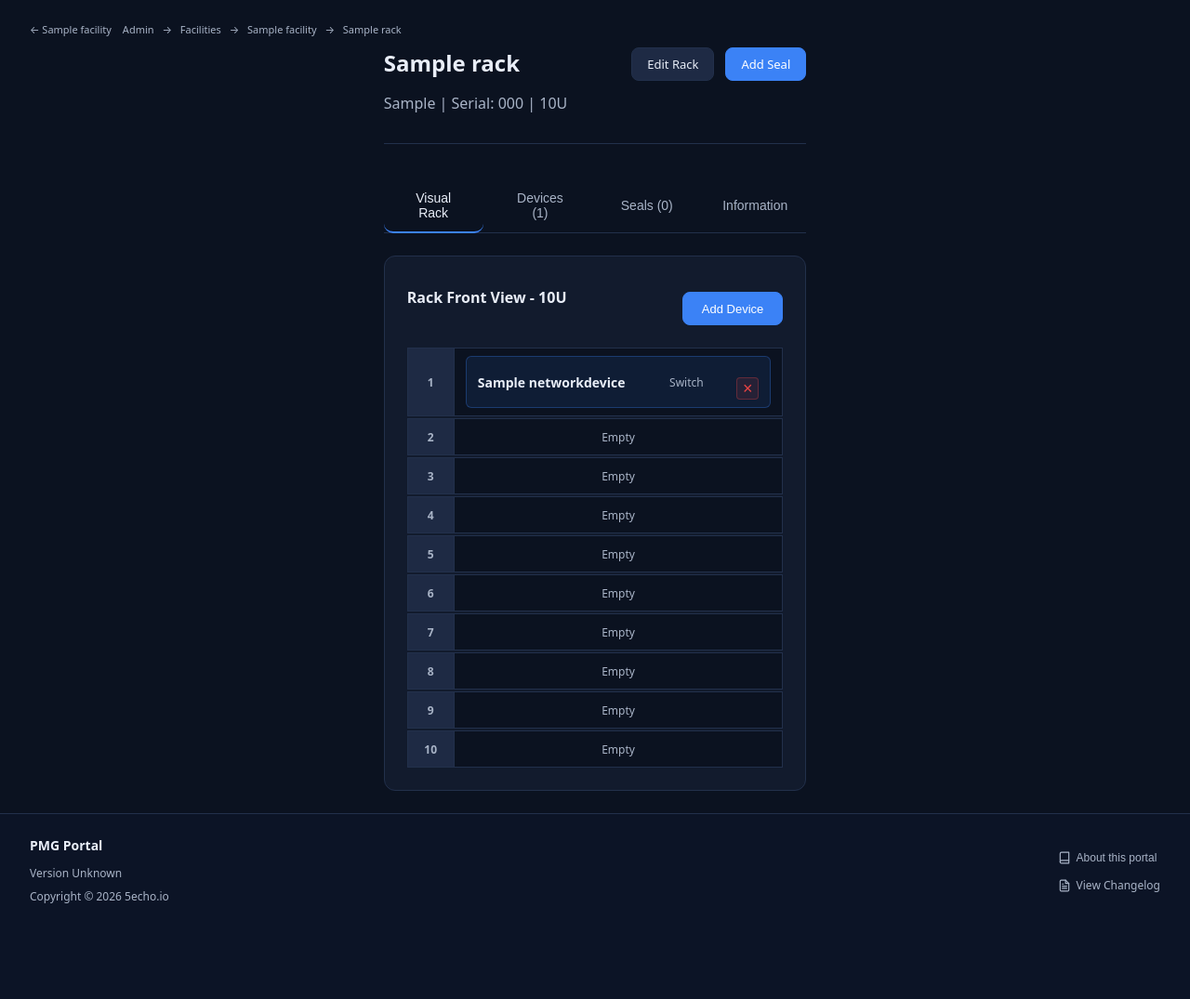
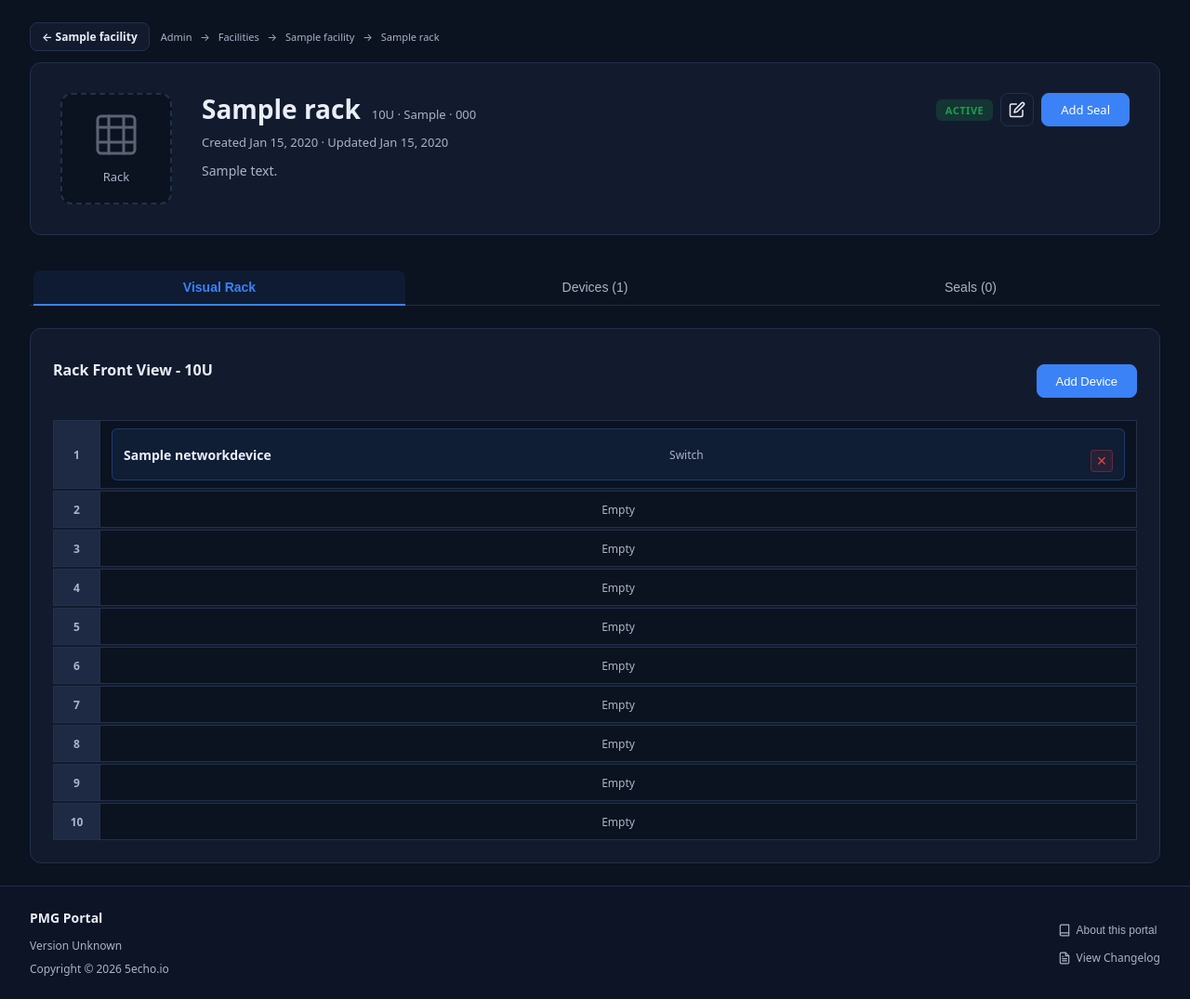
Before and after one commit to 5echo-io/pmg-portal, a Django app: a page that uses src/admin_app/templates/admin_app/rack_detail.html in a window 1280 px wide. Shown: the part 69-1144 px from the top of the page at 93% size. Before the commit the page ends 1041 px from the top, so only its background shows below. Run offline with Django 5.2, Linux system fonts and the light colour scheme; a user stored in the database is signed in; tables that the repository leaves empty hold one stand-in row (values such as "Sample post"); data that the repository does not hold is empty; parts of the project's set-up code (start-up, migrations or seed data) failed here and were passed over; some libraries are stand-ins or nearby versions.

Commit message:
Feature: IP address & facility document management, facility customer add/remove; rack card header, toolbar layout (v4.5.0-alpha.1)
Co-authored-by: Cursor <cursoragent@cursor.com>

```diff
--- a/src/admin_app/templates/admin_app/customer_list.html
+++ b/src/admin_app/templates/admin_app/customer_list.html
@@ -9,11 +9,11 @@
 <div class="admin-toolbar admin-toolbar--single-row">
   <form method="get" action="" class="admin-toolbar-form">
     <div class="admin-search-wrap">
-      <label class="admin-search-label" for="id_q_customers">SEARCH</label>
-      <div class="admin-search-row">
+      <div class="admin-search-group">
+        <label class="admin-search-label" for="id_q_customers">SEARCH</label>
         <input type="text" name="q" id="id_q_customers" value="{{ search }}" placeholder="Search customers…" class="form-input admin-search-input">
-        <button type="submit" class="form-btn form-btn-secondary admin-search-btn">Search</button>
       </div>
+      <button type="submit" class="form-btn form-btn-secondary admin-search-btn">Search</button>
     </div>
   </form>
   <a href="{% url 'admin_app:admin_customer_add' %}" class="admin-toolbar-add-btn">Add customer</a>
--- a/src/admin_app/templates/admin_app/facility_list.html
+++ b/src/admin_app/templates/admin_app/facility_list.html
@@ -9,9 +9,10 @@
 <div class="admin-toolbar admin-toolbar--single-row">
   <form method="get" action="" class="admin-toolbar-form">
     <div class="admin-search-wrap">
+      <div class="admin-search-group">
         <label class="admin-search-label" for="id_q_facilities">SEARCH</label>
-      <div class="admin-search-row">
         <input type="text" name="q" id="id_q_facilities" value="{{ search }}" placeholder="Search facilities…" class="form-input admin-search-input">
+      </div>
       <div class="admin-filter-group">
         <label class="admin-filter-label" for="id_filter_active">Active</label>
         <select name="active" id="id_filter_active" class="form-input">
@@ -21,7 +22,6 @@
         </select>
       </div>
       <button type="submit" class="form-btn form-btn-secondary admin-search-btn">Search</button>
-      </div>
     </div>
   </form>
   <a href="{% url 'admin_app:admin_facility_add' %}" class="admin-toolbar-add-btn">Add facility</a>
--- a/src/admin_app/templates/admin_app/rack_detail.html
+++ b/src/admin_app/templates/admin_app/rack_detail.html
@@ -10,29 +10,53 @@
 {% endblock %}
 
 {% block admin_content %}
+{% csrf_token %}
 <div class="rack-detail-container">
-  <!-- Header -->
-  <div class="rack-detail-header">
-    <div>
-      <h1 class="rack-detail-name">{{ rack.name }}</h1>
-      <p class="muted">
-        {% if rack.location %}{{ rack.location }}{% endif %}
-        {% if rack.serial_number %} | Serial: {{ rack.serial_number }}{% endif %}
-        | {{ rack.height_units }}U
-      </p>
+  <!-- Rack info card (top box) -->
+  <div class="rack-card-header customer-card-header">
+    <div class="customer-card-logo-section">
+      <div class="customer-logo-upload-area rack-card-icon-wrap" style="cursor: default;">
+        <div class="customer-logo-placeholder">
+          <svg xmlns="http://www.w3.org/2000/svg" width="48" height="48" viewBox="0 0 24 24" fill="none" stroke="currentColor" stroke-width="1.5" stroke-linecap="round" stroke-linejoin="round">
+            <rect x="2" y="2" width="20" height="20" rx="2" ry="2"></rect>
+            <line x1="8" y1="2" x2="8" y2="22"></line>
+            <line x1="16" y1="2" x2="16" y2="22"></line>
+            <line x1="2" y1="8" x2="22" y2="8"></line>
+            <line x1="2" y1="16" x2="22" y2="16"></line>
+          </svg>
+          <span>Rack</span>
+        </div>
+      </div>
     </div>
-    <div class="rack-detail-actions">
-      <a href="{% url 'admin_app:admin_rack_edit' facility.slug rack.pk %}" class="form-btn form-btn-secondary">Edit Rack</a>
-      <a href="{% url 'admin_app:admin_rack_seal_add' facility.slug rack.pk %}" class="form-btn form-btn-primary">Add Seal</a>
+    <div class="customer-card-info">
+      <div class="customer-card-name-wrapper">
+        <div class="customer-card-title-block">
+          <h1 class="customer-card-name">{{ rack.name }}</h1>
+          <span class="customer-card-slug">{{ rack.height_units }}U{% if rack.location %} · {{ rack.location }}{% endif %}{% if rack.serial_number %} · {{ rack.serial_number }}{% endif %}</span>
+        </div>
+        <div class="customer-card-header-actions">
+          <span class="customer-card-badge customer-card-badge--{% if rack.is_active %}active{% else %}inactive{% endif %}">{% if rack.is_active %}Active{% else %}Inactive{% endif %}</span>
+          <a href="{% url 'admin_app:admin_rack_edit' facility.slug rack.pk %}" class="customer-card-icon-btn customer-card-icon-btn--edit" title="Edit Rack">
+            <svg xmlns="http://www.w3.org/2000/svg" width="18" height="18" viewBox="0 0 24 24" fill="none" stroke="currentColor" stroke-width="2" stroke-linecap="round" stroke-linejoin="round">
+              <path d="M11 4H4a2 2 0 0 0-2 2v14a2 2 0 0 0 2 2h14a2 2 0 0 0 2-2v-7"></path>
+              <path d="M18.5 2.5a2.121 2.121 0 0 1 3 3L12 15l-4 1 1-4 9.5-9.5z"></path>
+            </svg>
+          </a>
+          <a href="{% url 'admin_app:admin_rack_seal_add' facility.slug rack.pk %}" class="form-btn form-btn-primary form-btn--narrow">Add Seal</a>
+        </div>
+      </div>
+      <p class="customer-card-meta">Created {{ rack.created_at|date:"M j, Y" }} · Updated {{ rack.updated_at|date:"M j, Y" }}</p>
+      {% if rack.description %}
+      <p class="customer-card-org" style="white-space: pre-wrap;">{{ rack.description }}</p>
+      {% endif %}
     </div>
   </div>
 
   <!-- Tabs -->
-  <div class="rack-detail-tabs">
-    <button class="rack-tab active" data-tab="visual">Visual Rack</button>
-    <button class="rack-tab" data-tab="devices">Devices ({{ devices|length }})</button>
-    <button class="rack-tab" data-tab="seals">Seals ({{ active_seals|length }})</button>
-    <button class="rack-tab" data-tab="info">Information</button>
+  <div class="rack-detail-tabs customer-card-tabs">
+    <button class="rack-tab customer-tab active" data-tab="visual">Visual Rack</button>
+    <button class="rack-tab customer-tab" data-tab="devices">Devices ({{ devices|length }})</button>
+    <button class="rack-tab customer-tab" data-tab="seals">Seals ({{ active_seals|length }})</button>
   </div>
 
   <!-- Tab Content -->
@@ -193,47 +217,6 @@
       {% endif %}
     </div>
 
-    <!-- Information Tab -->
-    <div class="rack-tab-panel" id="tab-info">
-      <div class="customer-info-grid">
-        <div class="customer-info-item">
-          <label>Name</label>
-          <p>{{ rack.name }}</p>
-        </div>
-        <div class="customer-info-item">
-          <label>Location</label>
-          <p>{{ rack.location|default:"—" }}</p>
-        </div>
-        {% if rack.serial_number %}
-        <div class="customer-info-item">
-          <label>Serial Number</label>
-          <p>{{ rack.serial_number }}</p>
-        </div>
-        {% endif %}
-        <div class="customer-info-item">
-          <label>Height (U)</label>
-          <p>{{ rack.height_units }}U</p>
-        </div>
-        <div class="customer-info-item">
-          <label>Active Status</label>
-          <p>{% if rack.is_active %}Yes{% else %}No{% endif %}</p>
-        </div>
-        {% if rack.description %}
-        <div class="customer-info-item customer-info-item--full">
-          <label>Description</label>
-          <p style="white-space: pre-wrap;">{{ rack.description }}</p>
-        </div>
-        {% endif %}
-        <div class="customer-info-item">
-          <label>Created</label>
-          <p>{{ rack.created_at|date:"Y-m-d H:i" }}</p>
-        </div>
-        <div class="customer-info-item">
-          <label>Last Updated</label>
-          <p>{{ rack.updated_at|date:"Y-m-d H:i" }}</p>
-        </div>
-      </div>
-    </div>
   </div>
 </div>
 
@@ -242,7 +225,7 @@
   // Tab switching
   const tabs = document.querySelectorAll('.rack-tab');
   const panels = document.querySelectorAll('.rack-tab-panel');
-  const tabIds = ['visual', 'devices', 'seals', 'info'];
+  const tabIds = ['visual', 'devices', 'seals'];
 
   function activateTab(targetTab) {
     if (!tabIds.includes(targetTab)) return;
@@ -298,60 +281,6 @@
 </script>
 
 <style>
-.rack-detail-container {
-  max-width: 1280px;
-  margin: 0 auto;
-}
-
-.rack-detail-header {
-  display: flex;
-  justify-content: space-between;
-  align-items: flex-start;
-  margin-bottom: 24px;
-  padding-bottom: 16px;
-  border-bottom: 1px solid var(--line);
-}
-
-.rack-detail-name {
-  margin: 0 0 8px 0;
-  font-size: 24px;
-  font-weight: 600;
-}
-
-.rack-detail-actions {
-  display: flex;
-  gap: 12px;
-}
-
-.rack-detail-tabs {
-  display: flex;
-  gap: 8px;
-  border-bottom: 1px solid var(--line);
-  margin-bottom: 24px;
-}
-
-.rack-tab {
-  padding: 12px 20px;
-  background: transparent;
-  border: none;
-  border-bottom: 2px solid transparent;
-  color: var(--muted);
-  font-size: 14px;
-  font-weight: 500;
-  cursor: pointer;
-  transition: all 0.2s;
-  margin-bottom: -1px;
-}
-
-.rack-tab:hover {
-  color: var(--text);
-}
-
-.rack-tab.active {
-  color: var(--text);
-  border-bottom-color: #3b82f6;
-}
-
 .rack-tab-panel {
   display: none;
 }
--- a/src/admin_app/templates/admin_app/role_list.html
+++ b/src/admin_app/templates/admin_app/role_list.html
@@ -9,11 +9,11 @@
 <div class="admin-toolbar admin-toolbar--single-row">
   <form method="get" action="" class="admin-toolbar-form">
     <div class="admin-search-wrap">
-      <label class="admin-search-label" for="id_q_roles">SEARCH</label>
-      <div class="admin-search-row">
+      <div class="admin-search-group">
+        <label class="admin-search-label" for="id_q_roles">SEARCH</label>
         <input type="text" name="q" id="id_q_roles" value="{{ search }}" placeholder="Search roles…" class="form-input admin-search-input">
-        <button type="submit" class="form-btn form-btn-secondary admin-search-btn">Search</button>
       </div>
+      <button type="submit" class="form-btn form-btn-secondary admin-search-btn">Search</button>
     </div>
   </form>
   <a href="{% url 'admin_app:admin_role_add' %}" class="admin-toolbar-add-btn">Add role</a>
--- a/src/admin_app/templates/admin_app/user_list.html
+++ b/src/admin_app/templates/admin_app/user_list.html
@@ -9,9 +9,10 @@
 <div class="admin-toolbar admin-toolbar--single-row">
   <form method="get" action="" class="admin-toolbar-form">
     <div class="admin-search-wrap">
+      <div class="admin-search-group">
         <label class="admin-search-label" for="id_q_users">SEARCH</label>
-      <div class="admin-search-row">
         <input type="text" name="q" id="id_q_users" value="{{ search }}" placeholder="Search users…" class="form-input admin-search-input" aria-label="Search users">
+      </div>
       <div class="admin-filter-group">
         <label class="admin-filter-label" for="id_filter_staff">Staff</label>
         <select name="staff" id="id_filter_staff" class="form-input">
@@ -29,7 +30,6 @@
         </select>
       </div>
       <button type="submit" class="form-btn form-btn-secondary admin-search-btn">Search</button>
-      </div>
     </div>
   </form>
   <a href="{% url 'admin_app:admin_user_add' %}" class="admin-toolbar-add-btn">Add user</a>
--- a/src/admin_app/views.py
+++ b/src/admin_app/views.py
@@ -752,6 +752,45 @@ def facility_delete(request, slug):
     return redirect("admin_app:admin_facility_list")
 
 
+@staff_required
+def facility_customer_add(request, facility_slug):
+    """Add a customer to the facility's access list."""
+    from .forms import FacilityCustomerAddForm
+    facility = get_object_or_404(Facility, slug=facility_slug)
+
+    if request.method == "POST":
+        form = FacilityCustomerAddForm(request.POST, facility=facility)
+        if form.is_valid():
+            customer = form.cleaned_data["customer"]
+            facility.customers.add(customer)
+            messages.success(request, f"'{customer.name}' now has access to this facility.")
+            return redirect("admin_app:admin_facility_detail", slug=facility.slug)
+    else:
+        form = FacilityCustomerAddForm(facility=facility)
+
+    cancel_url = _get_cancel_url(request, reverse("admin_app:admin_facility_detail", kwargs={"slug": facility.slug}))
+    return render(request, "admin_app/facility_customer_add.html", {
+        "form": form,
+        "facility": facility,
+        "cancel_url": cancel_url,
+    })
+
+
+@staff_required
+@require_POST
+def facility_customer_remove(request, facility_slug, customer_id):
+    """Remove a customer from the facility's access list."""
+    facility = get_object_or_404(Facility, slug=facility_slug)
+    customer = get_object_or_404(Customer, pk=customer_id)
+    if not facility.customers.filter(pk=customer_id).exists():
+        messages.error(request, "That customer does not have access to this facility.")
+        return redirect("admin_app:admin_facility_detail", slug=facility.slug)
+
+    facility.customers.remove(customer)
+    messages.success(request, f"'{customer.name}' no longer has access to this facility.")
+    return redirect("admin_app:admin_facility_detail", slug=facility.slug)
+
+
 # ----- Racks -----
 @staff_required
 def rack_add(request, facility_slug):
@@ -994,3 +1033,121 @@ def network_device_remove_from_rack(request, facility_slug, rack_id, device_id):
 
     messages.success(request, f"Device '{device.name}' removed from rack.")
     return redirect("admin_app:admin_rack_detail", facility_slug=facility.slug, rack_id=rack.pk)
+
+
+@staff_required
+@require_POST
+def network_device_delete(request, facility_slug, device_id):
+    """Delete a network device."""
+    facility = get_object_or_404(Facility, slug=facility_slug)
+    device = get_object_or_404(NetworkDevice, pk=device_id, facility=facility)
+    device_name = device.name
+    device.delete()
+    messages.success(request, f"Device '{device_name}' has been deleted.")
+    return redirect("admin_app:admin_facility_detail", slug=facility.slug)
+
+
+# ----- IP Addresses -----
+from portal.models import IPAddress, FacilityDocument
+
+
+@staff_required
+def ip_address_add(request, facility_slug):
+    """Add an IP address to a facility."""
+    from .forms import IPAddressForm
+    facility = get_object_or_404(Facility, slug=facility_slug)
+
+    if request.method == "POST":
+        form = IPAddressForm(request.POST, facility=facility)
+        if form.is_valid():
+            obj = form.save(commit=False)
+            obj.facility = facility
+            obj.save()
+            messages.success(request, f"IP address {obj.ip_address} added.")
+            return redirect("admin_app:admin_facility_detail", slug=facility.slug)
+    else:
+        form = IPAddressForm(facility=facility)
+
+    cancel_url = _get_cancel_url(request, reverse("admin_app:admin_facility_detail", kwargs={"slug": facility.slug}))
+    return render(request, "admin_app/ip_address_form.html", {
+        "form": form,
+        "facility": facility,
+        "ip_address": None,
+        "cancel_url": cancel_url,
+    })
+
+
+@staff_required
+def ip_address_edit(request, facility_slug, ip_id):
+    """Edit an IP address."""
+    from .forms import IPAddressForm
+    facility = get_object_or_404(Facility, slug=facility_slug)
+    ip_address = get_object_or_404(IPAddress, pk=ip_id, facility=facility)
+
+    if request.method == "POST":
+        form = IPAddressForm(request.POST, instance=ip_address, facility=facility)
+        if form.is_valid():
+            form.save()
+            messages.success(request, "IP address updated.")
+            return redirect("admin_app:admin_facility_detail", slug=facility.slug)
+    else:
+        form = IPAddressForm(instance=ip_address, facility=facility)
+
+    cancel_url = _get_cancel_url(request, reverse("admin_app:admin_facility_detail", kwargs={"slug": facility.slug}))
+    return render(request, "admin_app/ip_address_form.html", {
+        "form": form,
+        "facility": facility,
+        "ip_address": ip_address,
+        "cancel_url": cancel_url,
+    })
+
+
+@staff_required
+@require_POST
+def ip_address_delete(request, facility_slug, ip_id):
+    """Delete an IP address."""
+    facility = get_object_or_404(Facility, slug=facility_slug)
+    ip_address = get_object_or_404(IPAddress, pk=ip_id, facility=facility)
+    addr = str(ip_address.ip_address)
+    ip_address.delete()
+    messages.success(request, f"IP address {addr} has been deleted.")
+    return redirect("admin_app:admin_facility_detail", slug=facility.slug)
+
+
+# ----- Facility Documents -----
+@staff_required
+def facility_document_upload(request, facility_slug):
+    """Upload a document to a facility."""
+    from .forms import FacilityDocumentForm
+    facility = get_object_or_404(Facility, slug=facility_slug)
+
+    if request.method == "POST":
+        form = FacilityDocumentForm(request.POST, request.FILES, facility=facility)
+        if form.is_valid():
+            doc = form.save(commit=False)
+            doc.facility = facility
+            doc.uploaded_by = request.user
+            doc.save()
+            messages.success(request, f"Document '{doc.title}' uploaded.")
+            return redirect("admin_app:admin_facility_detail", slug=facility.slug)
+    else:
+        form = FacilityDocumentForm(facility=facility)
+
+    cancel_url = _get_cancel_url(request, reverse("admin_app:admin_facility_detail", kwargs={"slug": facility.slug}))
+    return render(request, "admin_app/facility_document_form.html", {
+        "form": form,
+        "facility": facility,
+        "cancel_url": cancel_url,
+    })
+
+
+@staff_required
+@require_POST
+def facility_document_delete(request, facility_slug, doc_id):
+    """Delete a facility document."""
+    facility = get_object_or_404(Facility, slug=facility_slug)
+    doc = get_object_or_404(FacilityDocument, pk=doc_id, facility=facility)
+    title = doc.title
+    doc.delete()
+    messages.success(request, f"Document '{title}' has been deleted.")
+    return redirect("admin_app:admin_facility_detail", slug=facility.slug)
--- a/src/static/app.css
+++ b/src/static/app.css
@@ -1945,14 +1945,26 @@ a.link:hover { color: var(--text); }
 .breadcrumb-back-btn {
   display: inline-flex;
   align-items: center;
-  gap: 4px;
-  font-size: 11px;
-  color: var(--muted);
+  gap: 6px;
+  font-size: 12px;
+  font-weight: 600;
+  color: var(--text);
   text-decoration: none;
   flex-shrink: 0;
+  padding: 6px 12px;
+  background: var(--card);
+  border: 1px solid var(--line);
+  border-radius: 8px;
+  transition: background 0.2s, border-color 0.2s, color 0.2s;
 }
 .breadcrumb-back-btn:hover {
-  color: var(--text);
+  background: var(--line);
+  border-color: var(--text);
+  color: var(--text);
+}
+.breadcrumb-back-btn:focus {
+  outline: 2px solid var(--link);
+  outline-offset: 2px;
 }
 
 .admin-breadcrumb {
@@ -2544,6 +2578,26 @@ a.link:hover { color: var(--text); }
   .admin-form-row {
     grid-template-columns: 1fr;
   }
+}
+
+/* Rack detail page: use full width of viewport */
+.container:has(.rack-detail-container) {
+  max-width: none;
+  width: 100%;
+}
+
+.rack-detail-container {
+  width: 100%;
+  max-width: none;
+}
+
+.rack-card-header .rack-card-icon-wrap {
+  width: 120px;
+  height: 120px;
+}
+
+.rack-detail-tabs {
+  margin-bottom: 24px;
 }
 
 /* Customer Card Styles */
```
Also changed, not shown: other parts of src/static/app.css (+66 -44 lines), BUILDLOG.md (+13 -0 lines), src/admin_app/forms.py (+49 -1 lines), CHANGELOG.md, 1 other file. Lines whose indentation alone changed are shown as unchanged.
